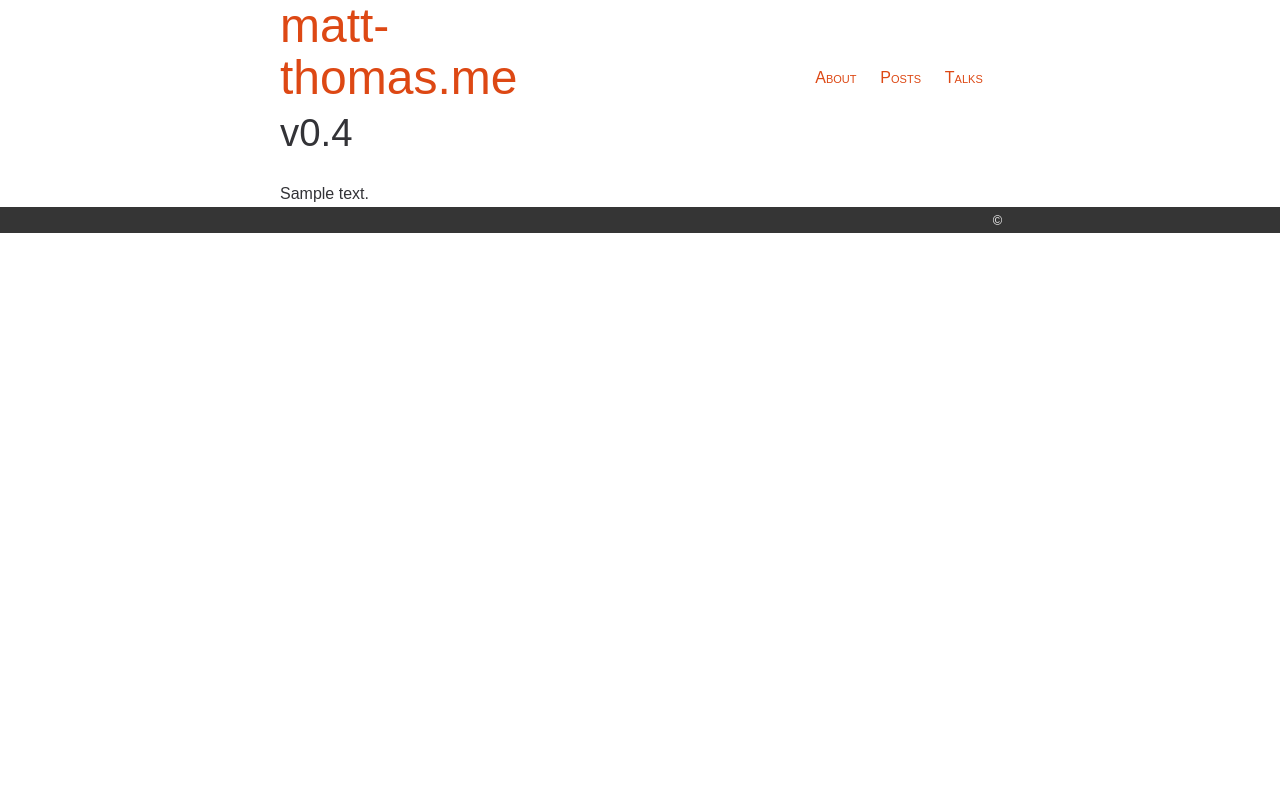
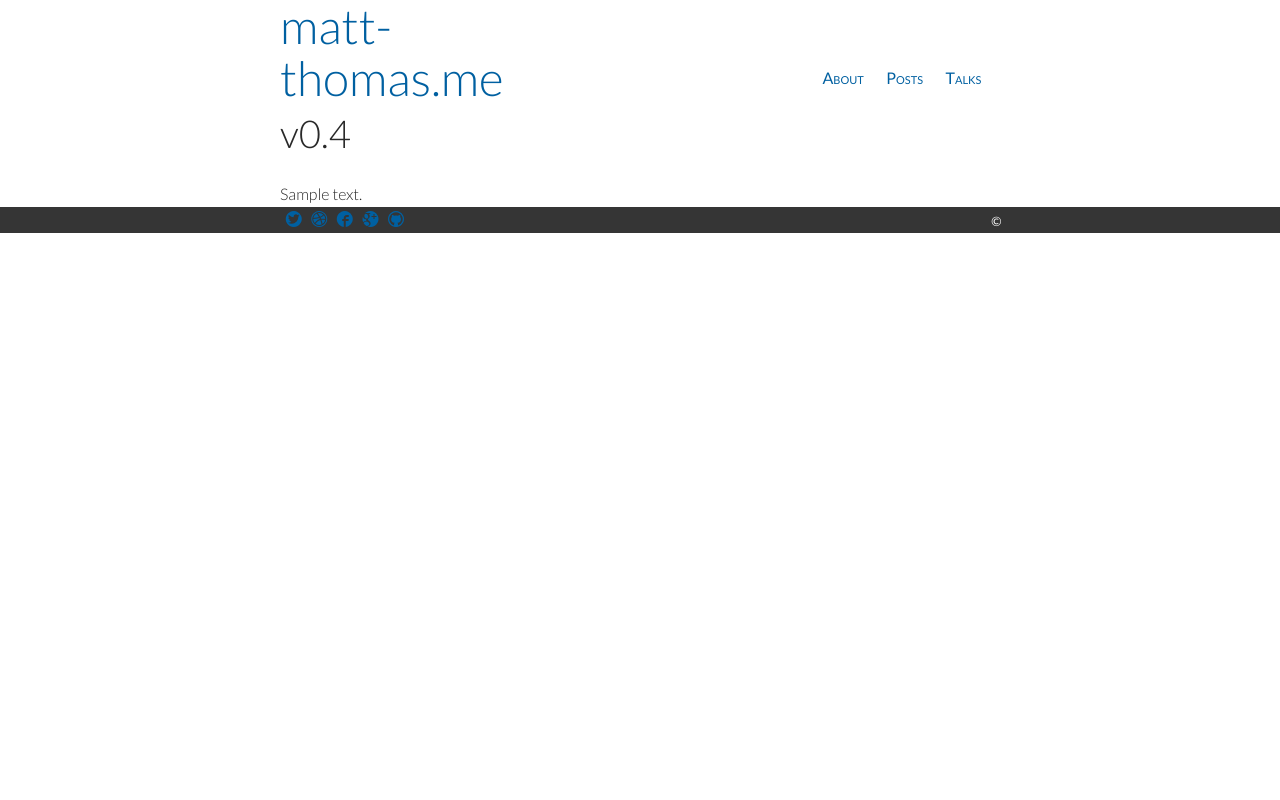
Before and after one commit to betweenbrain/Slim-Site, a PHP site: template templates/page.php in a window 1280 px wide. Run offline with PHP 8.4, Linux system fonts and the light colour scheme; the template is opened without the code that fills it: most values are stand-ins (such as "Sample title", 1, 10 or a date in 2020); data that the repository does not hold is empty.

Commit message:
Get Icomoon working

```diff
--- a/scss/_variables.scss
+++ b/scss/_variables.scss
@@ -17,7 +17,7 @@
 //  DEFAULT FONT STACKS
 // ==========================================================================
 
-$sans-family:           sans-serif;
+$sans-family:           'Lato', sans-serif;
 $serif-family:          serif;
 $code-font-family:      monospace;
 
@@ -31,7 +31,7 @@ $heading-family:        $sans-family;
 // ==========================================================================
 
 // Root element colours.
-$root-color:            rgb(51,51,55);
+$root-color:            rgb(41,41,41);
 $root-background:       rgb(255,255,255);
 
 // Default font-size in %, equates to 1em or 16px.
@@ -63,8 +63,8 @@ $wrapper-width:         45em;
 // ==========================================================================
 
 // Brand palette
-$brand-color: 			rgb(221, 72, 20);
-//$brand-color-secondary: ;
+$brand-color: 			rgb(0, 96, 161);
+$brand-color-secondary: rgb(242, 105, 34);
 //$brand-color-tertiary:	;
 
 // Default colour for objects and borders.
--- a/scss/sections/_icomoon.scss
+++ b/scss/sections/_icomoon.scss
@@ -5,11 +5,11 @@
 
 @font-face {
 	font-family: 'icomoon';
-	src:url('../fonts/icomoon.eot');
-	src:url('../fonts/icomoon.eot?#iefix') format('embedded-opentype'),
-		url('../fonts/icomoon.woff') format('woff'),
-		url('../fonts/icomoon.ttf') format('truetype'),
-		url('../fonts/icomoon.svg#icomoon') format('svg');
+	src:url('fonts/icomoon.eot');
+	src:url('fonts/icomoon.eot?#iefix') format('embedded-opentype'),
+		url('fonts/icomoon.woff') format('woff'),
+		url('fonts/icomoon.ttf') format('truetype'),
+		url('fonts/icomoon.svg#icomoon') format('svg');
 	font-weight: normal;
 	font-style: normal;
 }
--- a/scss/sections/_icons.scss
+++ b/scss/sections/_icons.scss
@@ -1,3 +1,4 @@
+@import "icomoon";
 
 /* ==========================================================================
     ICONS
--- a/templates/page.php
+++ b/templates/page.php
@@ -25,6 +25,7 @@ $baseUrl = $app->request->getRootUri();
 <head>
 	<title><?php echo $page->title ?></title>
 	<link rel="stylesheet" href="<?php echo $baseUrl ?>/style.css" type="text/css" />
+	<link rel="stylesheet" href="http://fonts.googleapis.com/css?family=Lato:300,400" type="text/css" />
 	<!--[if lt IE 9]>
 	<script src="js/respond.min.js"></script>
 	<script src="http://html5shiv.googlecode.com/svn/trunk/html5.js"></script>
--- a/www/style.css
+++ b/www/style.css
@@ -485,10 +485,10 @@ ul {
 
 /* Define the root element styles. */
 html {
-  font: 100%/1.618 sans-serif;
+  font: 100%/1.618 "Lato", sans-serif;
   font-weight: 300;
   background-color: white;
-  color: #333337;
+  color: #292929;
   min-height: 100%;
   overflow-y: scroll;
   -webkit-font-smoothing: antialiased;
@@ -505,12 +505,12 @@ body {
 
 /* Colour selected text. */
 ::-moz-selection {
-  background-color: #dd4814;
+  background-color: #0060a1;
   color: #fff;
   text-shadow: none; }
 
 ::selection {
-  background-color: #dd4814;
+  background-color: #0060a1;
   color: #fff;
   text-shadow: none; }
 
@@ -646,7 +646,7 @@ h5,
 .epsilon,
 h6,
 .zeta {
-  font-family: sans-serif;
+  font-family: "Lato", sans-serif;
   font-weight: 300;
   text-rendering: optimizelegibility;
   -moz-font-feature-settings: "liga=1, dlig=1";
@@ -739,10 +739,10 @@ a {
   -ms-transition: all 0.3s ease;
   -o-transition: all 0.3s ease;
   transition: all 0.3s ease;
-  color: #dd4814;
+  color: #0060a1;
   text-decoration: none; }
   a:hover, a:focus {
-    color: #ae3910; }
+    color: #00426e; }
 
 /* ==========================================================================
     LISTS
@@ -948,7 +948,7 @@ abbr {
   cursor: pointer;
   display: inline-block;
   font-size: 100%;
-  font-family: sans-serif;
+  font-family: "Lato", sans-serif;
   font-weight: 400;
   line-height: 3;
   margin-right: 0.809em;
@@ -1693,6 +1693,79 @@ abbr {
  * into discrete and easily maintainable modules.
  */
 /* ==========================================================================
+    FONT-FACE FONTS
+   ========================================================================== */
+@font-face {
+  font-family: 'icomoon';
+  src: url("fonts/icomoon.eot");
+  src: url("fonts/icomoon.eot?#iefix") format("embedded-opentype"), url("fonts/icomoon.woff") format("woff"), url("fonts/icomoon.ttf") format("truetype"), url("fonts/icomoon.svg#icomoon") format("svg");
+  font-weight: normal;
+  font-style: normal; }
+
+/* Use the following CSS code if you want to have a class per icon */
+/*
+Instead of a list of all class selectors,
+you can use the generic selector below, but it's slower:
+[class*="icon-"] {
+*/
+/*.icon-home, .icon-pencil, .icon-connection, .icon-menu, */
+.icon-google-plus, .googleplus, .icon-facebook, .facebook, .icon-twitter, .twitter, .icon-feed, .rss, .icon-dribbble, .dribbble, .icon-github, .github, .icon-paypal {
+  font-family: 'icomoon';
+  speak: none;
+  font-style: normal;
+  font-weight: normal;
+  font-variant: normal;
+  text-transform: none;
+  line-height: 1;
+  -webkit-font-smoothing: antialiased; }
+
+/* Not actually using the following right now, so commenting out. May, or may not,
+ * get round to grabbing a new set of font files.
+
+.icon-home:before {
+	content: "\e004";
+}
+.icon-pencil:before {
+	content: "\e005";
+}
+.icon-connection:before {
+	content: "\e006";
+}
+.icon-menu:before {
+	content: "\e007";
+}
+.icon-feed:before {
+	content: "\e002";
+}
+*/
+.icon-google-plus:before, .googleplus:before {
+  content: "\e000"; }
+
+.icon-facebook:before, .facebook:before {
+  content: "\e008"; }
+
+.icon-twitter:before, .twitter:before {
+  content: "\e001"; }
+
+.icon-dribbble:before, .dribbble:before {
+  content: "\e009"; }
+
+.icon-github:before, .github:before {
+  content: "\e00a"; }
+
+.icon-paypal:before {
+  content: "\e00b"; }
+
+/* Print /email icons are ugly, let's not bother! */
+/*
+.icon-print:before {
+	content: "\e00c";
+}
+.icon-mail:before {
+	content: "\e00d";
+}
+*/
+/* ==========================================================================
     ICONS
    ========================================================================== */
 /* Let's apply the icon styles semantically to elements instead
@@ -1737,7 +1810,7 @@ of adding icon classes in our markup. It's more awesome. */
     FOOTER
    ========================================================================== */
 .footer-row {
-  background: #dd4814;
+  background: #0060a1;
   /* Offset the content container as we're padding the grid items */
   /* Make each module a grid item */ }
   @media only screen and (min-width: 45em) {
@@ -1785,7 +1858,7 @@ of adding icon classes in our markup. It's more awesome. */
    	BACK TO TOP LINK
    ========================================================================== */
 a.to-top {
-  background: #dd4814;
+  background: #0060a1;
   bottom: 0;
   color: white;
   cursor: pointer;
```
